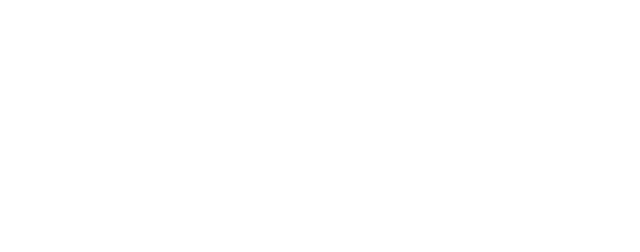
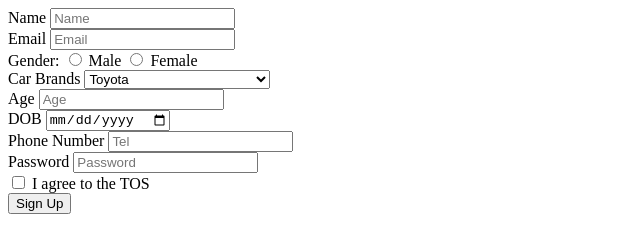
Before and after one commit to acciojob/signup-form-car-gamingc0de, a website: page main.html in a window 1280 px wide. Shown: the whole page, without its empty margins (0-640 px from the left). Drawn offline with Linux system fonts and the light colour scheme.

Commit message:
created a submission

```diff
--- a/main.html
+++ b/main.html
@@ -10,6 +10,56 @@
 	<!-- the entire body must be written by student -->
     <script type="text/javascript" src="./script.js">
 </script>
+	<form method="post">
+		<label for="name"> Name
+		<input id="name" type="text" placeholder="Name" required><br>
+		</label>
+
+		<label for="email">Email
+		<input id="email" type="email" placeholder="Email" required><br>
+		</label>
+
+		<label>Gender:</label>
+        <input type="radio" id="gender_m" name="gender" value="Male" required>
+        <label for="gender_m">Male</label>
+        <input type="radio" id="gender_f" name="gender" value="Female" required>
+        <label for="gender_f">Female</label><br>
+
+		<label for="cars">Car Brands</label>
+		<select id="cars" name="cars" required>
+                <option value="" disabled>--Please choose an option--</option>
+                <option value="Toyota">Toyota</option>
+                <option value="Honda">Honda</option>
+                <option value="Ford">Ford</option>
+                <option value="Chevrolet">Chevrolet</option>
+            </select>
+		<br>
+		<label for="age">Age</label>
+		<input type="number" id="age" placeholder="Age" required>
+		<br>
+		<label for="dob">DOB</label>
+		<input type="date" required id="dob">
+		<br>
+		<label for="tel">Phone Number</label>
+		<input type="tel" placeholder="Tel" id="tel">
+		<br>
+		<label for="password">Password</label>
+		<input type="password" required placeholder="Password" id="password">
+		<br>
+
+		<input type="checkbox" required id="password">
+		<label for="tos">I agree to the TOS</label>
+		<br>
+		<input type="submit" value="Sign Up">
+
+
+
+
+
+
+
+
+	</form>
 
 </body>
 
```
